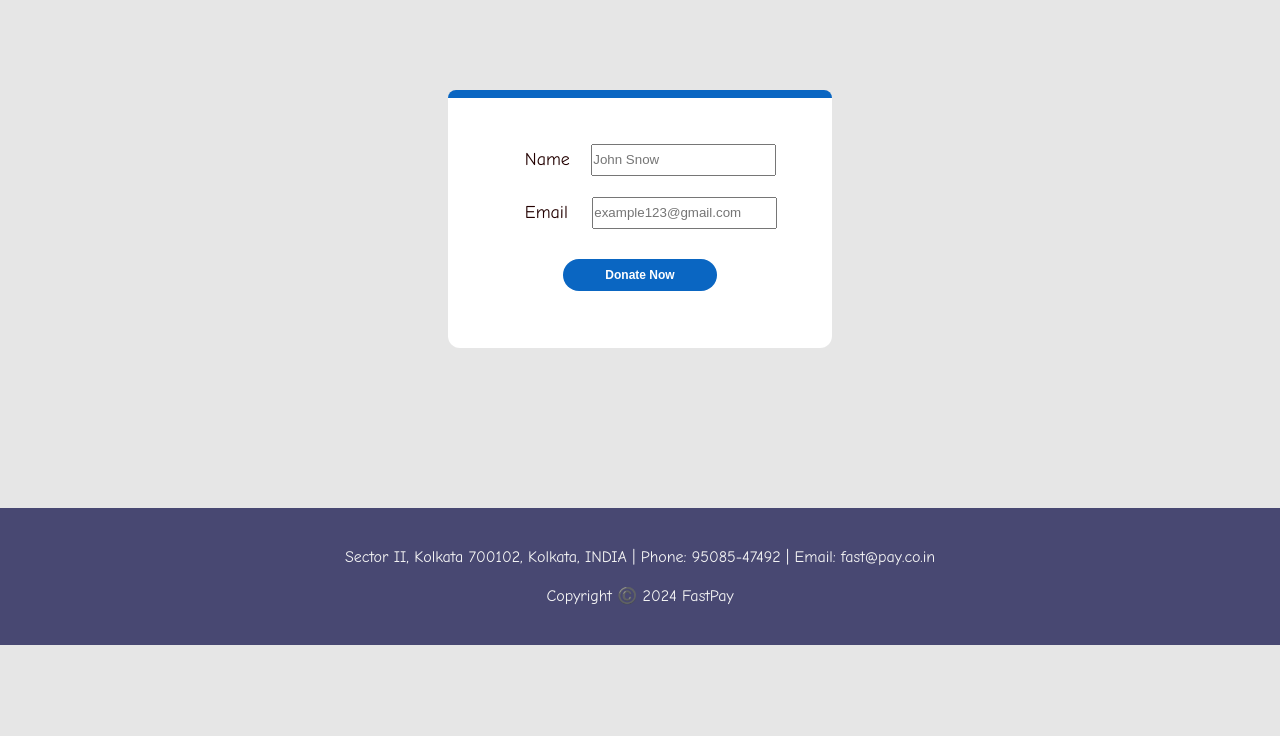
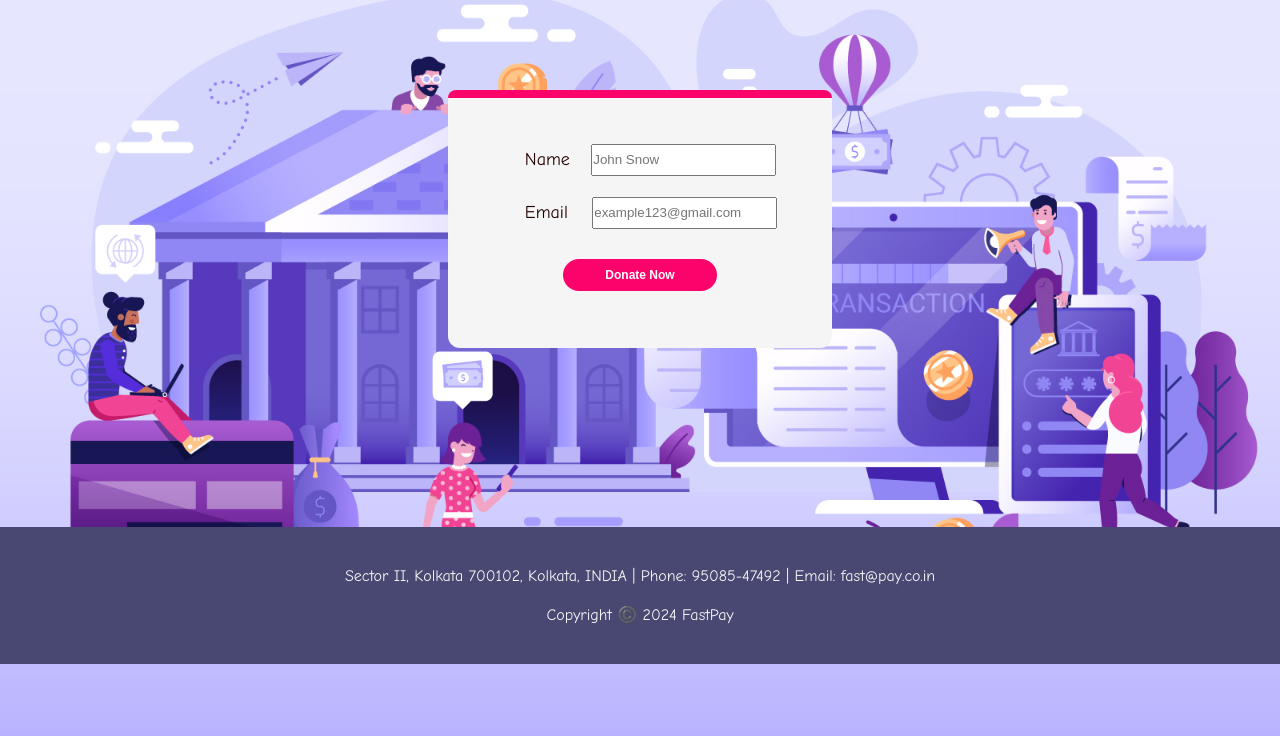
Before and after one commit to Amrit-Raj-17/Payment-Gateway, a plain HTML site: page index.html in a window 1280 px wide. Shown: the part 64-800 px from the top of the page. Drawn offline with Linux system fonts and the light colour scheme.

Commit message:
Add files via upload

```diff
--- a/style1.css
+++ b/style1.css
@@ -4,6 +4,11 @@
     box-sizing: border-box;
 }
 body {
+    background-image: url("bg-img.jpg");
+    background-repeat: repeat;
+    background-attachment: fixed;
+    background-position: center;
+    background-size: cover;
     background-color: rgb(230, 230, 230);
     font-family: "Comic Sans MS", "Comic Sans", cursive;
 }
@@ -61,7 +66,7 @@ a{
     height: 8px;
     border-top-left-radius: 12px;
     border-top-right-radius: 12px;
-    background-color: rgb(10,102,194);
+    background-color: #fc036b;
 }
 .blank {
     height: 20%;
@@ -69,7 +74,7 @@ a{
 div {
     margin-left: 35%;
     margin-right: 35%;
-    background-color: white;
+    background-color: whitesmoke;
 }
 .white-portion {
     border-bottom-left-radius: 12px;
@@ -98,7 +103,7 @@ input {
     margin-top: 30px;
     margin-bottom: 15%;
     margin-left: 30%;
-    background-color: rgb(10,102,194);
+    background-color: #fc036b;
     border: none;
     color:white;
     height: 32px;
@@ -111,13 +116,13 @@ input {
     transition:background-color 0.15s;
 }
 .donate:hover{
-    background-color: rgb(11, 69, 126);
+    background-color: #bd004f;
 }
 .footer{
     width: 100%;
     min-height: 100px;
     padding: 20px 80px;
-    margin: 0px;
+    margin-top: 1.5%;
     background-color: #484872;
     text-align: center;
 }
--- a/style2.css
+++ b/style2.css
@@ -4,6 +4,11 @@
   box-sizing: border-box;
 }
 body {
+    background-image: url("bg-img.jpg");
+    background-repeat: no-repeat;
+    background-attachment: fixed;
+    background-position: center;
+    background-size: cover;
     background-color: rgb(230, 230, 230);
     font-family: "Comic Sans MS", "Comic Sans", cursive;
 }
@@ -11,7 +16,7 @@ body {
     margin-top: 30px;
     margin-bottom: 15%;
     margin-left: 40%;
-    background-color: rgb(10,102,194);
+    background-color: #fc036b;
     border: none;
     color:white;
     height: 32px;
@@ -30,11 +35,11 @@ body {
   height: 8px;
   border-top-left-radius: 12px;
   border-top-right-radius: 12px;
-  background-color: rgb(10,102,194);
+  background-color: #fc036b;
 }
 div {
   margin-right: 35%;
-  background-color: white;
+  background-color: whitesmoke;
 }
 .white-portion {
   margin-left: 34%;
@@ -48,7 +53,7 @@ form {
   color: rgb(35, 0, 0);
 }
 .donate:hover{
-    background-color: rgb(11, 69, 126);
+  background-color: #bd004f;
 }
 input {
   height: 4%;
@@ -67,7 +72,7 @@ input {
   margin-left: 3%;
 }
 .name2 {
-  margin-left: 16%;
+  margin-left: 15%;
 }
 .mail2 {
   margin-left: 11%;
```
Also changed, not shown: bg-img.jpg (added), payment.html (line endings or trailing spaces).
